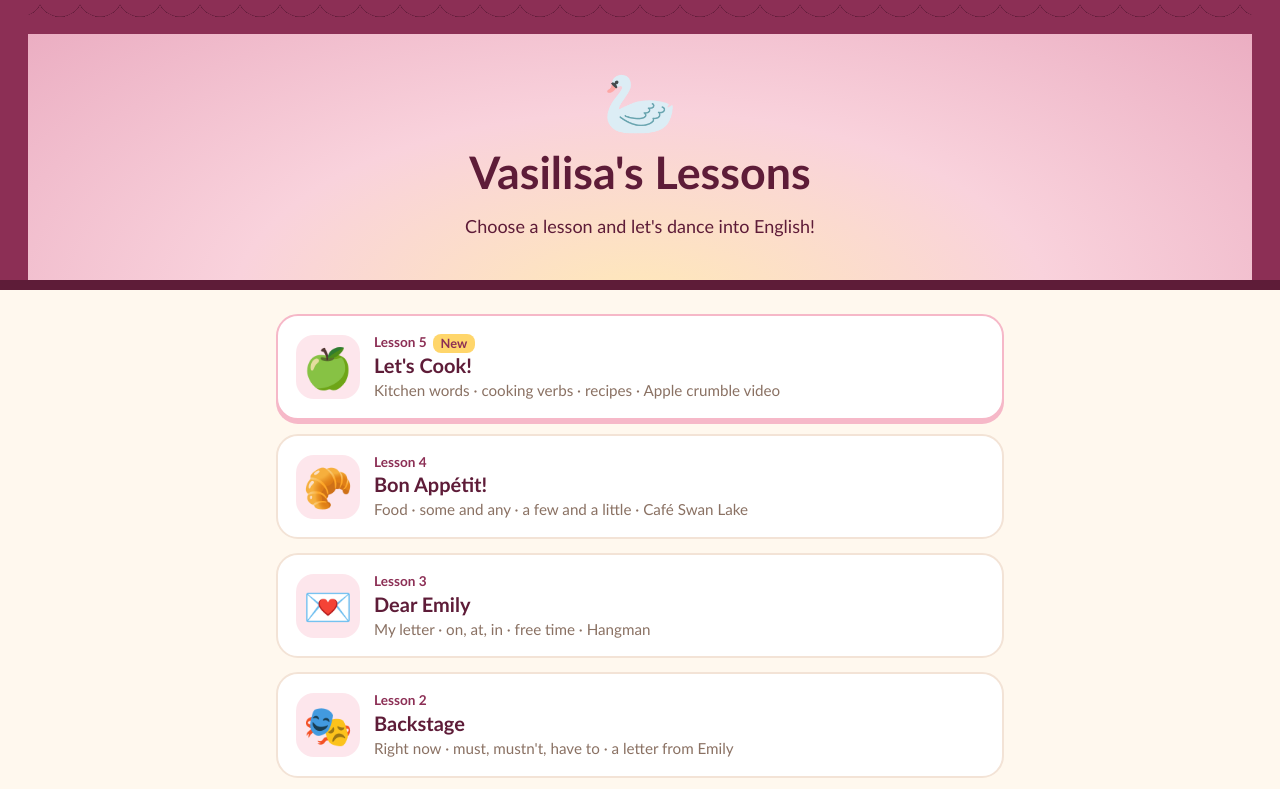
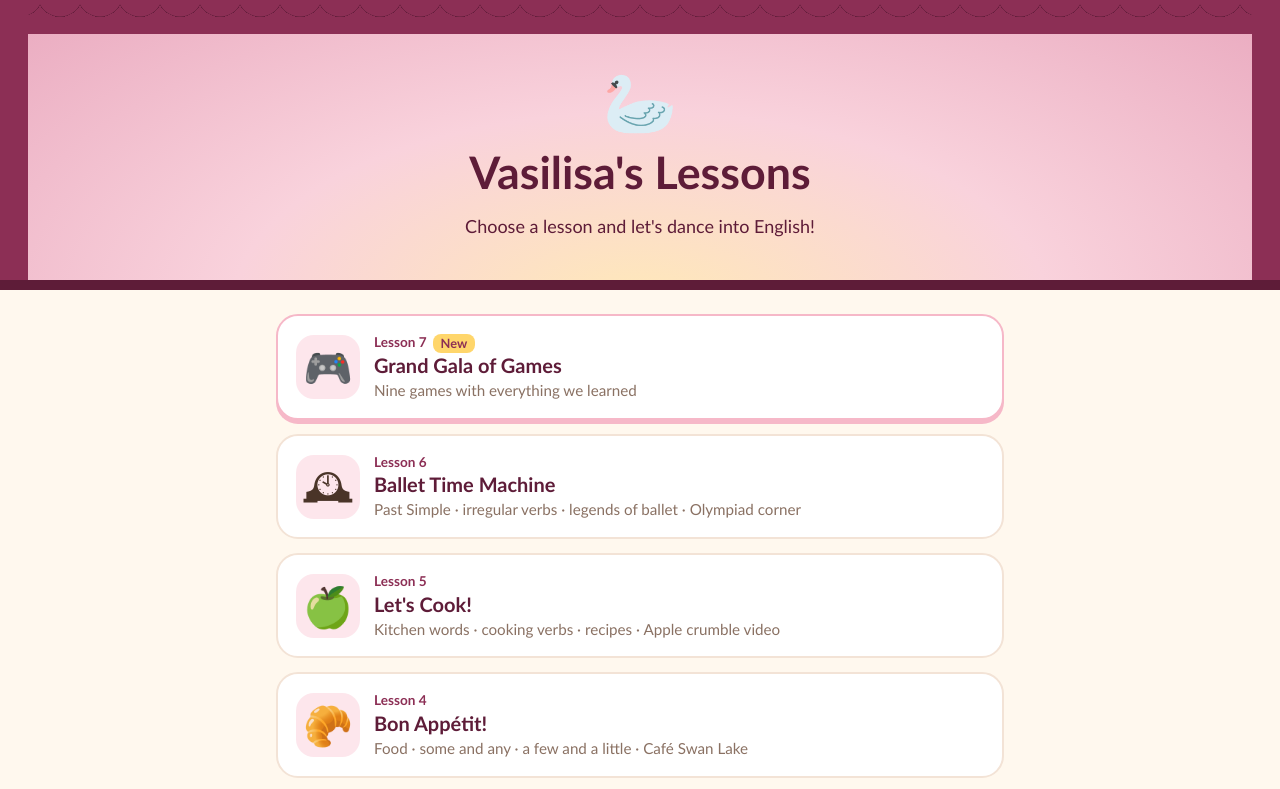
Before and after one commit to kunigundamary/lessons, a plain HTML site: page index.html in a window 1280 px wide. Shown: the top 789 px of the page. Drawn offline with Linux system fonts and the light colour scheme.

Commit message:
Add files via upload

```diff
--- a/index.html
+++ b/index.html
@@ -56,7 +56,9 @@ var lessons = [
   {file:'vasilisa_backstage.html',  title:'Backstage',      about:'Right now · must, mustn\'t, have to · a letter from Emily',   emoji:'🎭'},
   {file:'vasilisa_letter_mistakes_hangman.html', title:'Dear Emily',     about:'My letter · on, at, in · free time · Hangman',              emoji:'💌'},
   {file:'vasilisa_bon_appetit.html', title:'Bon Appétit!', about:'Food · some and any · a few and a little · Café Swan Lake', emoji:'🥐'},
-  {file:'vasilisa_lets_cook.html', title:"Let's Cook!", about:'Kitchen words · cooking verbs · recipes · Apple crumble video', emoji:'🍏'}
+  {file:'vasilisa_lets_cook.html', title:"Let's Cook!", about:'Kitchen words · cooking verbs · recipes · Apple crumble video', emoji:'🍏'},
+  {file:'vasilisa_time_machine.html', title:'Ballet Time Machine', about:'Past Simple · irregular verbs · legends of ballet · Olympiad corner', emoji:'🕰'},
+  {file:'vasilisa_gala.html', title:'Grand Gala of Games', about:'Nine games with everything we learned', emoji:'🎮'}
 ];
 
 var box=document.getElementById('list');
```
